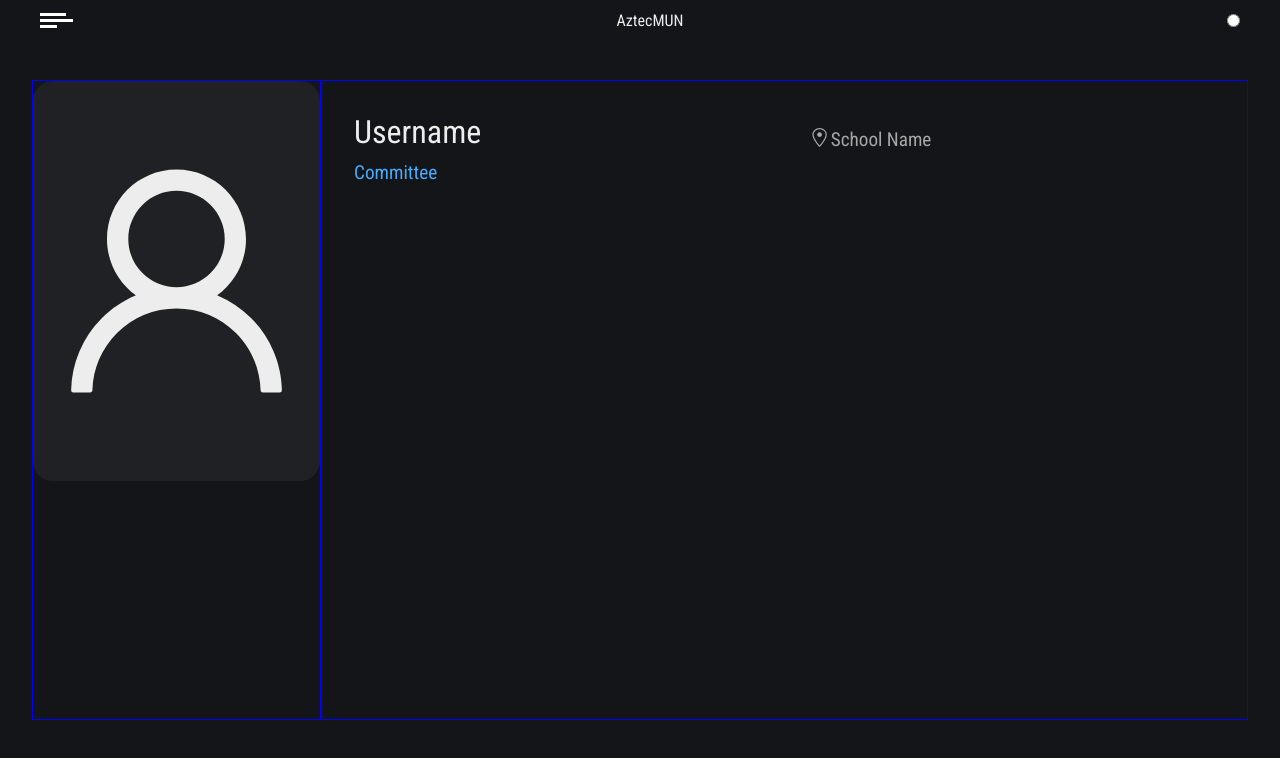
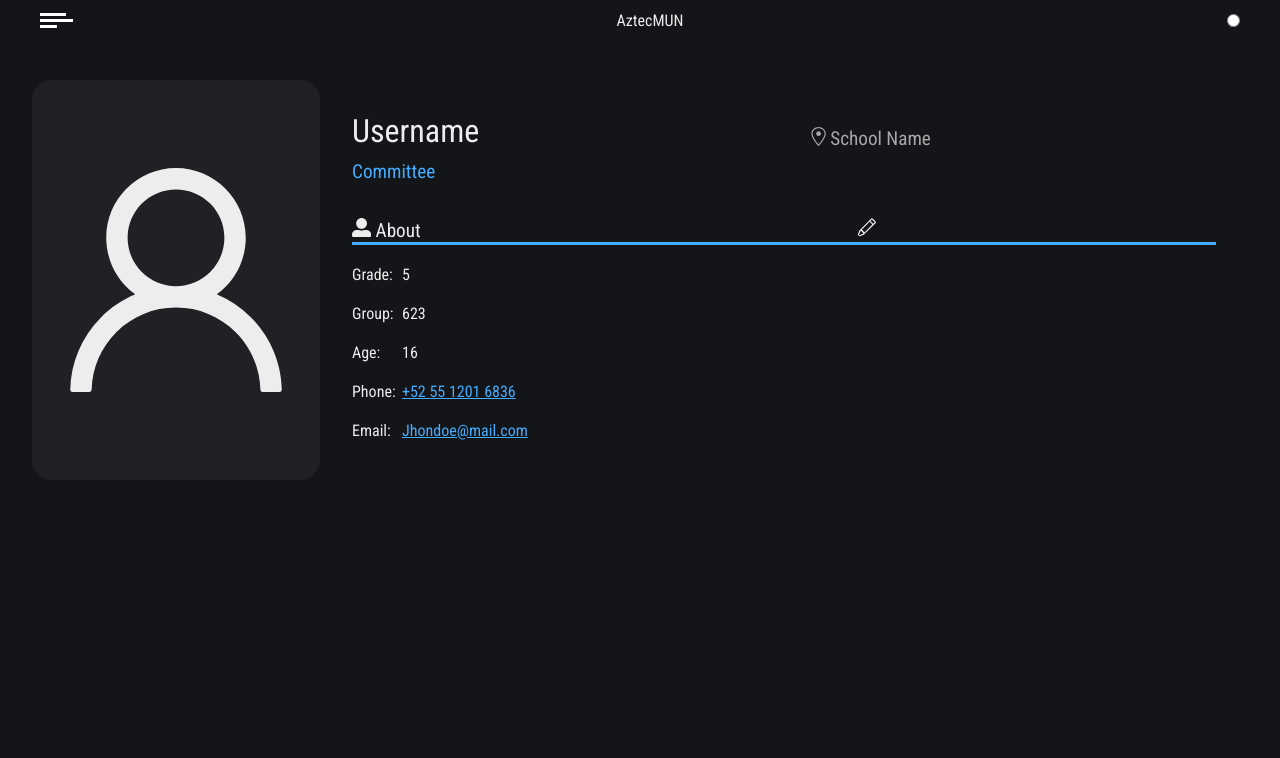
Before and after one commit to aztecmun/aztecmun-2021, a Next.js app: page /profile in a window 1280 px wide. Shown: the top 758 px of the page. Built offline with nearby package versions, Linux system fonts and the light colour scheme.

Commit message:
added profile

```diff
--- a/pages/profile/index.js
+++ b/pages/profile/index.js
@@ -6,6 +6,8 @@ import Head from 'next/head'
 import { ProfileWrapper, ProfileContainer, ProfilePic, ProfileInfo } from './profileElements'
 import { AiOutlineUser as User } from 'react-icons/ai'
 import { GoLocation as Location } from 'react-icons/go'
+import { FaUserAlt as About } from 'react-icons/fa'
+import { BsPencil as Pencil } from 'react-icons/bs'
 
 export default function index() {
   return (
@@ -22,6 +24,28 @@ export default function index() {
             <div className="school"> <Location /> School Name </div>
             <div className="committee">Committee</div>
           </div>
+
+          <div className="about">
+
+            <div className="icon"> <About /> About <Pencil className="edit"/> </div>
+
+            <div className="contact">
+              <p className="c1">Grade: </p>
+              <p className="c2"> 5 </p>
+
+              <p className="c1">Group: </p>
+              <p className="c2"> 623 </p>
+
+              <p className="c1">Age: </p>
+              <p className="c2"> 16 </p>
+
+              <p className="c1">Phone: </p>
+              <p className="c2 dec">+52 55 1201 6836 </p>
+
+              <p className="c1">Email: </p>
+              <p className="c2 dec">Jhondoe@mail.com </p>
+            </div>
+          </div>
         </ProfileInfo>
       </ProfileContainer>
     </ProfileWrapper>
--- a/pages/profile/profileElements.js
+++ b/pages/profile/profileElements.js
@@ -7,6 +7,7 @@ export const ProfileWrapper = styled.div`
   padding: 5rem 2rem;
 
   background: #141518;
+  overflow-y: scroll;
 `
 
 export const ProfileContainer = styled.div`
@@ -24,8 +25,6 @@ export const ProfileContainer = styled.div`
 
 export const ProfilePic = styled.div`
   flex: 2;
-
-  border: 1px solid blue;
 
   .pic{
     color: #EDEDED;
@@ -45,13 +44,13 @@ export const ProfileInfo = styled.div`
 
   padding: 2rem;
 
-  border: 1px solid blue;
-
   .top{
     display: grid;
     grid-template-columns: repeat(2, 1fr);
     grid-template-rows: repeat(2, 1fr);
     gap: 10px;
+
+    margin-bottom: 20px;
 
     .name{
       font-size: 2rem;
@@ -73,4 +72,51 @@ export const ProfileInfo = styled.div`
       color: #45ADFF;
     }
   }
+
+  .about{
+
+    .icon{
+      font-size: 1.2rem;
+
+      margin-bottom: 20px;
+
+      border-bottom: 3px solid #45ADFF;
+
+      .edit{
+        margin-left: 50%;
+
+        border-radius: 5px;
+        cursor: pointer;
+        transition: all .3s ease-in-out;
+
+        &:hover{
+          background: #2a2c2e;
+        }
+      }
+    }
+
+    .contact{
+      display: grid;
+      grid-template-columns: 50px 1fr;
+      grid-template-rows: auto;
+
+      .c1{
+        grid-column: 1 / 2;
+        justify-self: start;
+
+        margin-bottom: 20px;
+      }
+
+      .c2{
+        grid-column: 2 / 3;
+
+        margin-bottom: 20px;
+      }
+
+      .dec{
+        text-decoration: underline;
+        color: #45ADFF;
+      }
+    }
+  }
 `
```
